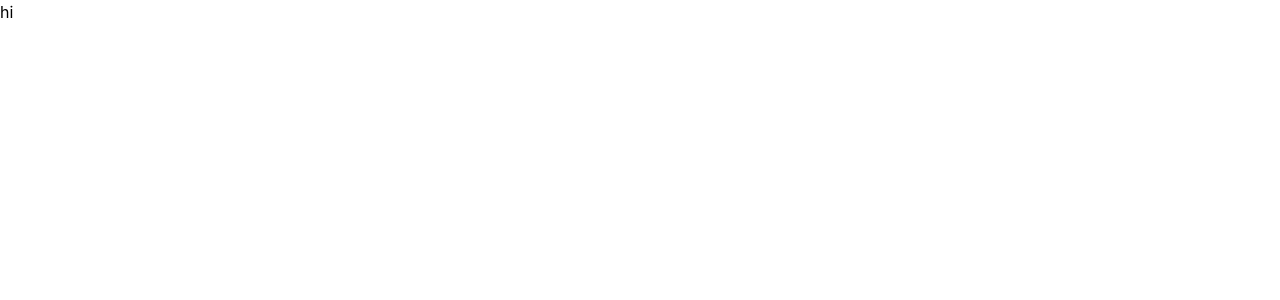
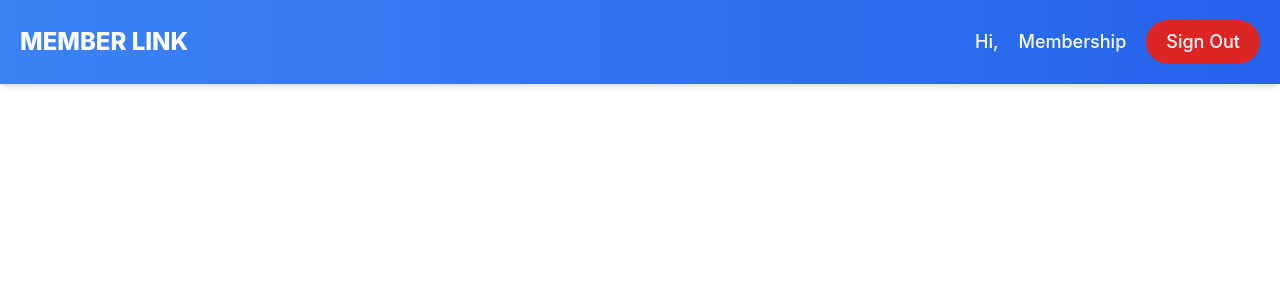
Before and after one commit to nmemarcoding/MemberLink, a React (Create React App) app in the folder client/: page / in a window 1280 px wide. Shown: the top 300 px of the page. Built offline with nearby package versions, Linux system fonts and the light colour scheme.

Commit message:
mobile navbar with signout

```diff
--- a/client/src/App.js
+++ b/client/src/App.js
@@ -1,7 +1,7 @@
 import { BrowserRouter as Router,Routes,Route} from 'react-router-dom';
 import SignupPage from './pages/signupPage/signupPage';
 import LoginPage from './pages/loginPage/loginPage';
-
+import HomePage from './pages/homePage/homePage';
 
 function App() {
 
@@ -13,9 +13,10 @@ function App() {
             <Routes>
 
 
-              <Route path="/" element={<>hi</>}/>
+
               <Route path="/signup" element={<SignupPage/>}/>
               <Route path="/login" element={<LoginPage/>}/>
+              <Route path="/" element={<HomePage/>}/>
 
             </Routes>
           </div>
--- /dev/null
+++ b/client/src/components/navbar.js
@@ -0,0 +1,44 @@
+import React, { useState } from 'react';
+import store from '../store';
+import useStore from '../store';
+const Navbar = () => {
+    const [isOpen, setIsOpen] = useState(false);
+    const userInfo = store.getState().userInf;
+    const deleteUserInfo = useStore((state) => state.deleteUserInfo);
+
+    const handleSignOut = () => {
+        deleteUserInfo();
+    }
+    const toggleMenu = () => {
+        setIsOpen(!isOpen);
+    };
+
+    return (
+        <div className="bg-gradient-to-r from-blue-500 to-blue-600 p-5 shadow-md text-white">
+            <div className="container mx-auto flex justify-between items-center">
+                <div className="text-2xl font-extrabold">MEMBER LINK</div>
+                <div className="hidden md:flex space-x-5 items-center">
+                    <span className="text-lg font-medium">Hi,{userInfo.firstName}</span>
+                    <button className="text-lg font-medium">Membership</button>
+                    <button onClick={handleSignOut} className="bg-red-600 px-5 py-2 rounded-full hover:bg-red-700 transition duration-300 text-lg font-medium">Sign Out</button>
+                </div>
+                <div className="md:hidden flex items-center">
+                    <button className="text-white" onClick={toggleMenu}>
+                        <svg className="w-6 h-6" fill="none" stroke="currentColor" viewBox="0 0 24 24" xmlns="http://www.w3.org/2000/svg">
+                            <path strokeLinecap="round" strokeLinejoin="round" strokeWidth="2" d="M4 6h16M4 12h16M4 18h16" />
+                        </svg>
+                    </button>
+                </div>
+            </div>
+            {isOpen && (
+                <div className="md:hidden flex flex-col space-y-4 mt-5">
+                    <span className="text-lg font-medium">Hi,{userInfo.firstName}</span>
+                    <span className="text-lg font-medium">Membership</span>
+                    <button onClick={handleSignOut} className="bg-red-600 px-5 py-2 rounded-full hover:bg-red-700 transition duration-300 text-lg font-medium">Sign Out</button>
+                </div>
+            )}
+        </div>
+    );
+}
+
+export default Navbar;
--- /dev/null
+++ b/client/src/pages/homePage/homePage.js
@@ -0,0 +1,8 @@
+import React from 'react'
+import Navbar from '../../components/navbar';
+
+export default function homePage() {
+  return (
+    <div><Navbar/></div>
+  )
+}
--- a/client/src/pages/loginPage/loginPage.js
+++ b/client/src/pages/loginPage/loginPage.js
@@ -27,7 +27,7 @@ export default function LoginPage() {
         console.log(response);
         alert('Logged in successfully');
         addUserInfo(response.data);
-        navigate('/dashboard');
+        navigate('/');
       })
       .catch((error) => {
         console.log(error);
```
